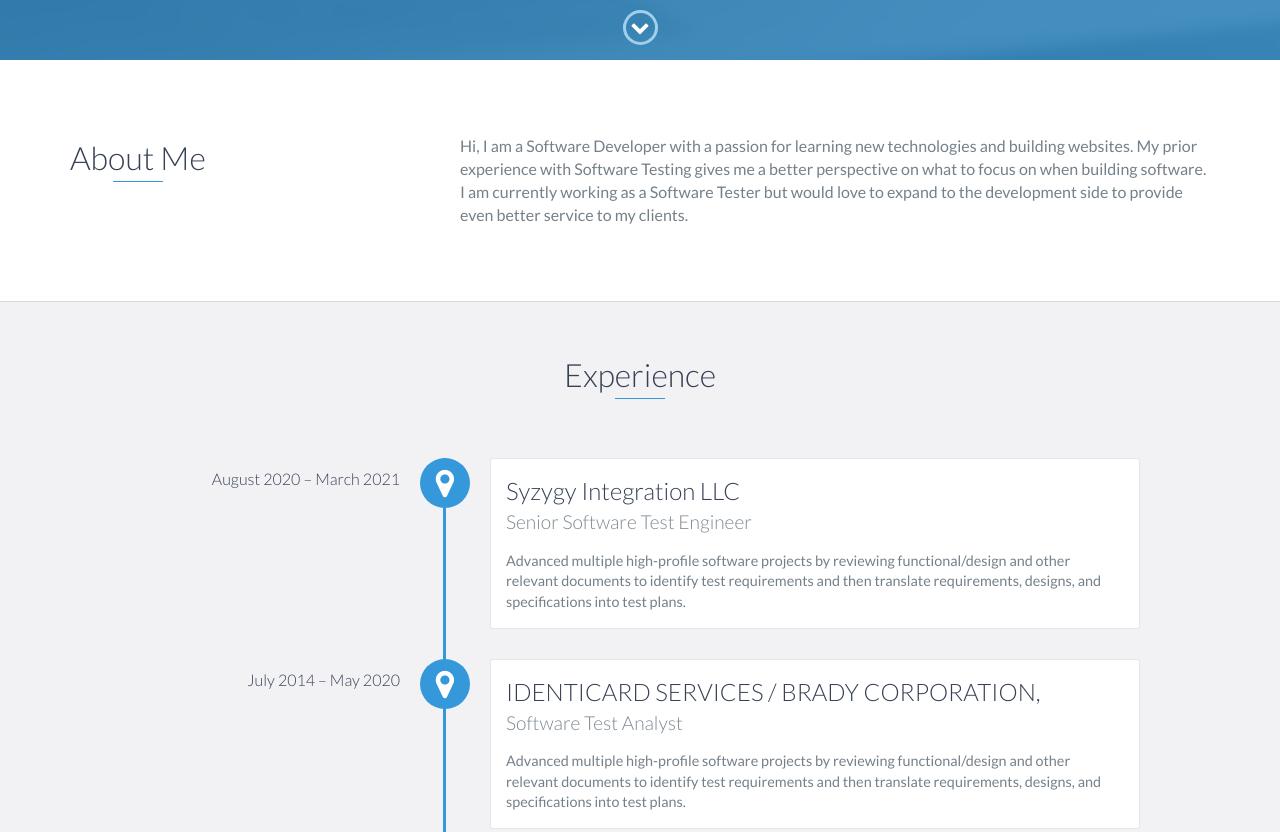
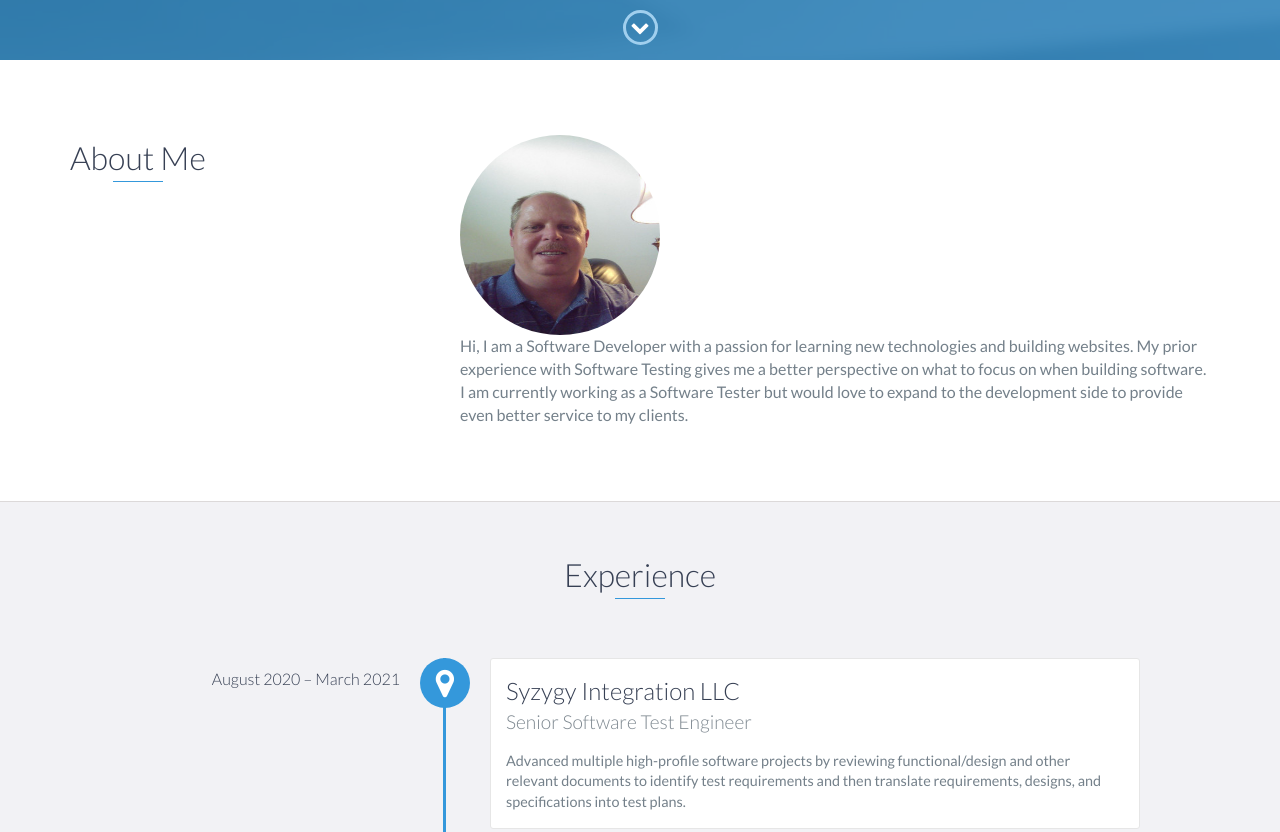
Before and after one commit to timnunn/timnunn.github.io, a website: page index.html in a window 1280 px wide. Shown: the part 740-1572 px from the top of the page. Drawn offline with nearby package versions, Linux system fonts and the light colour scheme.

Commit message:
updated index.html file

```diff
--- a/index.html
+++ b/index.html
@@ -13,7 +13,11 @@
     <link href="css/bootstrap.min.css" rel="stylesheet">
     <link href="css/styles.css" rel="stylesheet">
     <link href="css/form-reset.css" rel="stylesheet">
-
+ <style>
+     img {
+         border-radius: 50%;
+     }
+ </style>
 </head>
 
 <body>
@@ -51,6 +55,7 @@
     <div id="lead">
         <div id="lead-content">
             <h1>Timothy Nunn</h1>
+
             <h2>Web Developer</h2>
             <a href="https://docs.google.com/document/d/1CCkVKpxUTtlWaBQumQoBlpaUDA8rmEjd/edit?usp=sharing&ouid=101517038789851296587&rtpof=true&sd=true" class="btn-rounded-white">Download Resume</a>
         </div>
@@ -74,6 +79,7 @@
                     <h2 class="heading">About Me</h2>
                 </div>
                 <div class="col-md-8">
+                    <img src="/images/Tim_photo_C.jpg"alt="Tim Photo in circle" width="200" height="200">
                     <p>
                         Hi, I am a Software Developer with a passion for learning new technologies  and building websites.  My prior experience with Software Testing gives me a better perspective on what to focus on when building software.  I am currently working as a Software Tester but would love to expand to the development side to provide even better service to my clients.
                     </p>
```
